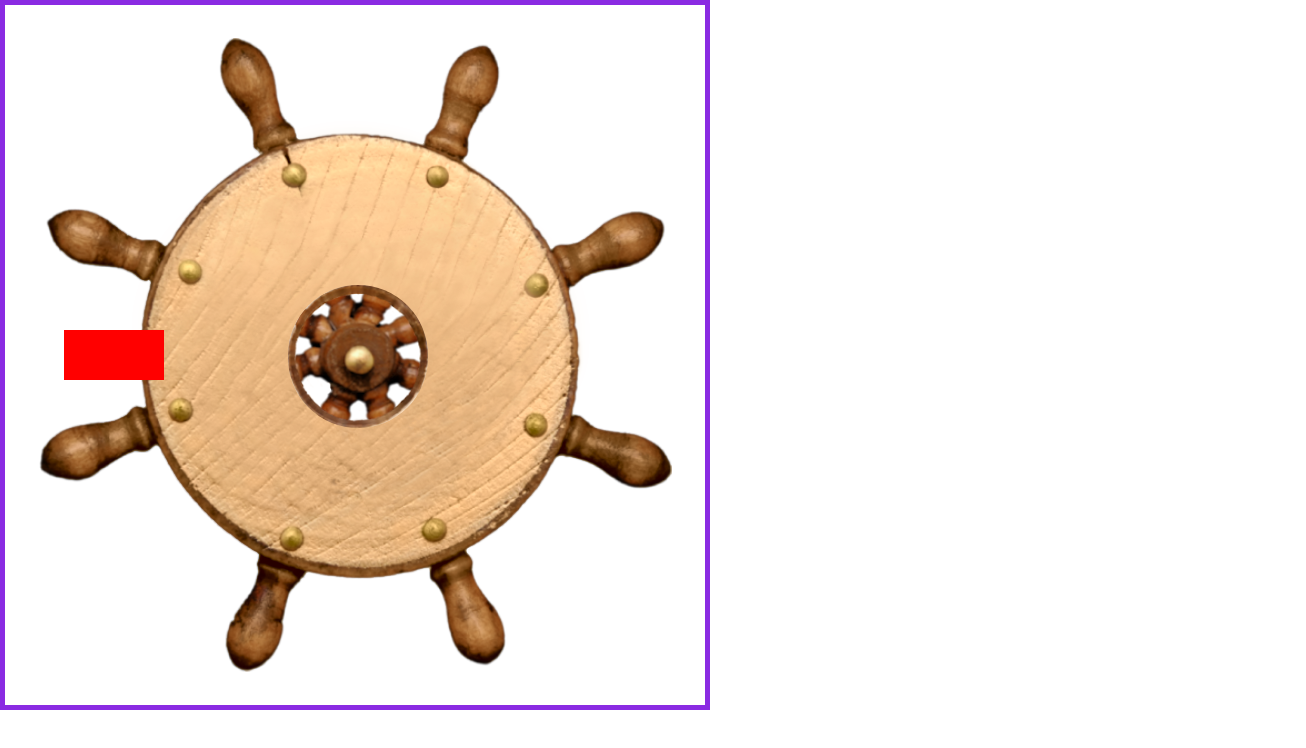
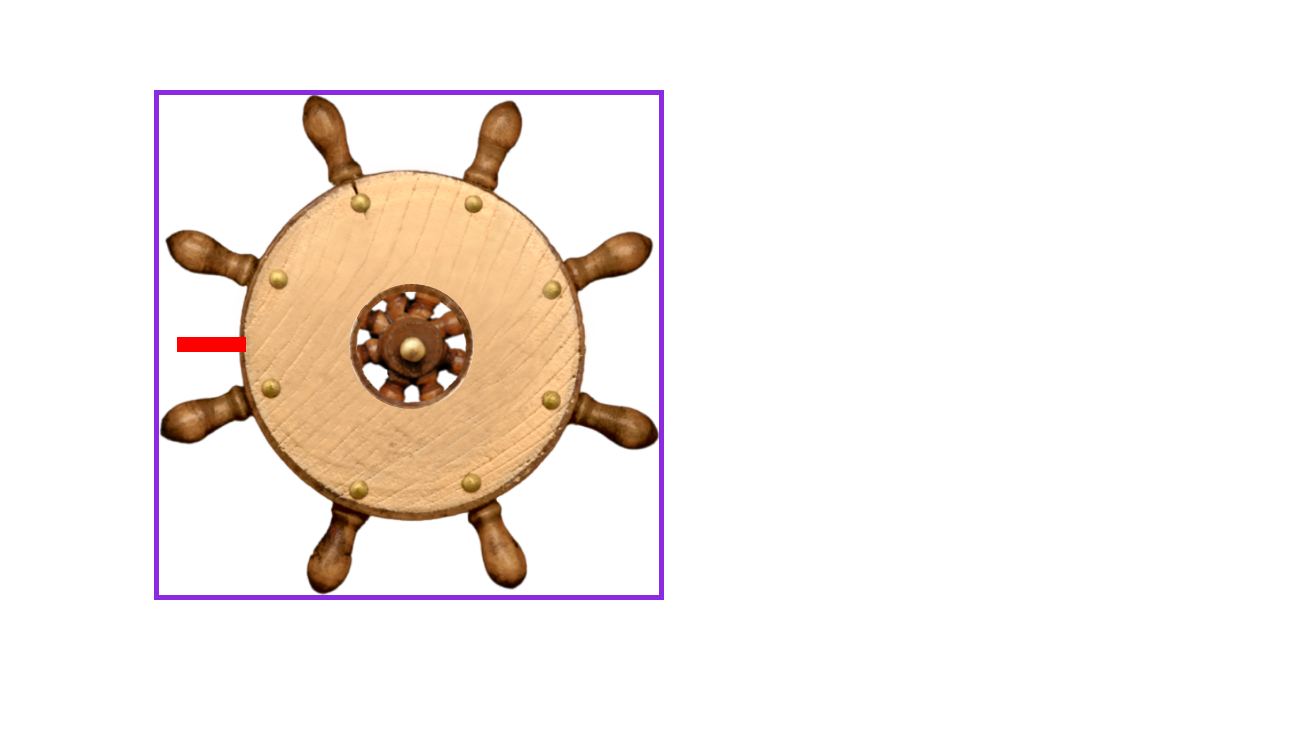
Before and after one commit to Minions-es-Mas-Factoria-F5/Wheel-of...--MEM-, a website built with Parcel: page src/index.html in a window 1280 px wide. Shown: the whole page, 1306 px wide, since content can reach past the window. Built offline with nearby package versions, Linux system fonts and the light colour scheme.

Commit message:
roulette size and position adjusted

```diff
--- a/src/index.html
+++ b/src/index.html
@@ -11,7 +11,7 @@
 </head>
 <body>
     <main>
-        <section>
+        <section id="roulette-game">
             <div id="roulete-container">
                 <div id="arrow-mark"></div>
                 <div id="roulette-names"></div>
--- a/src/sass/index.scss
+++ b/src/sass/index.scss
@@ -8,3 +8,9 @@
 	border: none;
 	outline: none;
 }
+
+section {
+	position: absolute;
+	width: 90%;
+	height: 90%;
+}
--- a/src/sass/roulette.scss
+++ b/src/sass/roulette.scss
@@ -1,12 +1,18 @@
 #roulette{
     z-index: 100;
     transition: all 5s;
+}
+
+#roulette-game
+{
+    margin: 7% 12%;
 }
 
 #roulete-container {
 	position: relative;
 	display:flex;
 	align-items: center;
+
 }
 
 #roulette-names{
@@ -23,12 +29,11 @@ button {
 {
 	background-color: red;
 	position: absolute;
-	width: 100px;
-	height: 50px;
+	width: 6%;
+	height: 3%;
 	z-index: 10;
-	left: 5%;
+	left: 2%;
 }
-
 
 #roulette-background
 {
@@ -36,11 +41,12 @@ button {
 	background-position-x: center;
 	background-position-y: center;
 	background-repeat: no-repeat;
+    background-size: cover;
 	position:relative;
 	display:flex;
 	align-items: center;
-	width: 700px;
-	height: 700px;
+	width: 500px;
+	height: 500px;
 	z-index: -1;
 
 	border: 5px solid blueviolet;
@@ -58,8 +64,8 @@ button {
 	position:absolute;
 	margin: auto;
 	display:block;
-	width:140px;
-	height:143px;
+	width:25%;
+	height:25%;
 	top:3px;
     bottom:0;
     left:6px;
```
